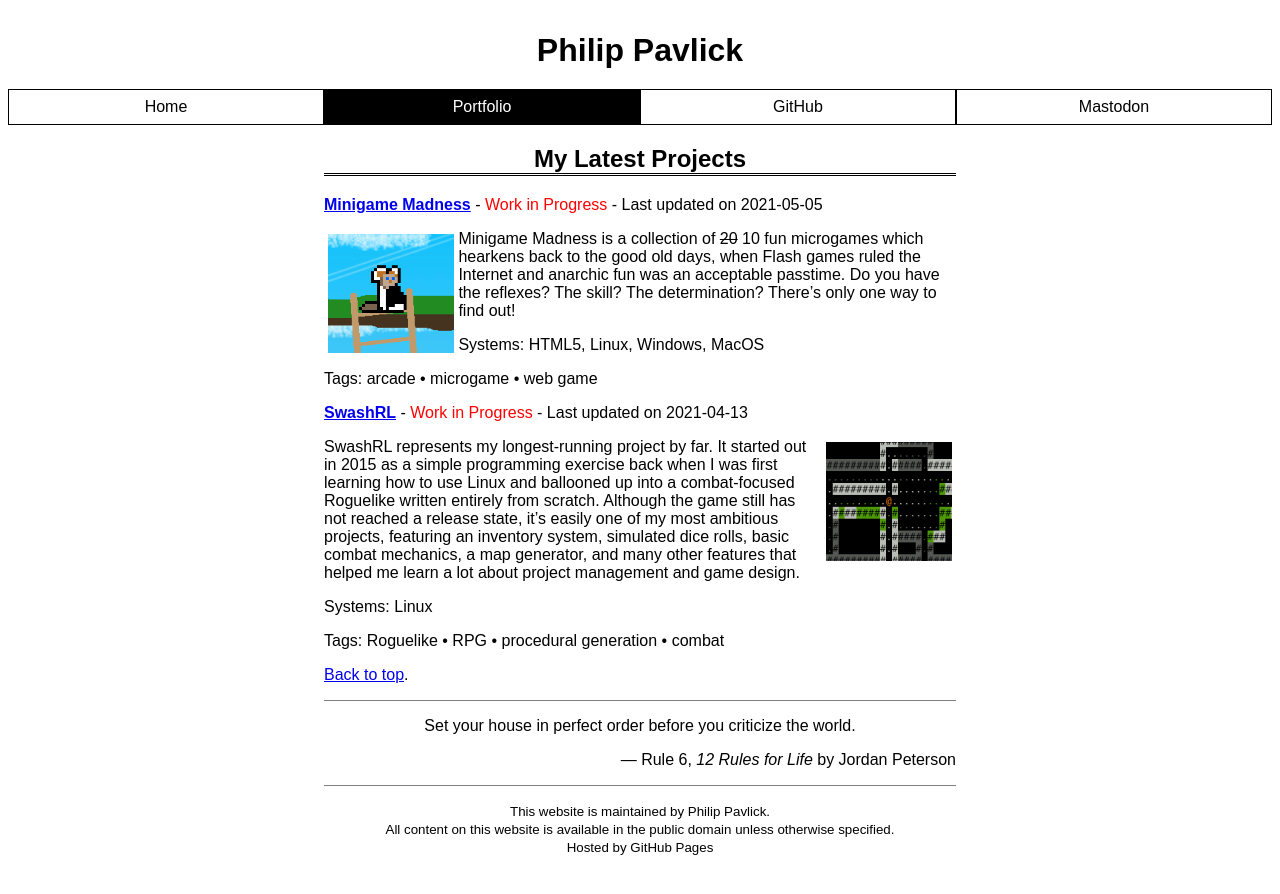
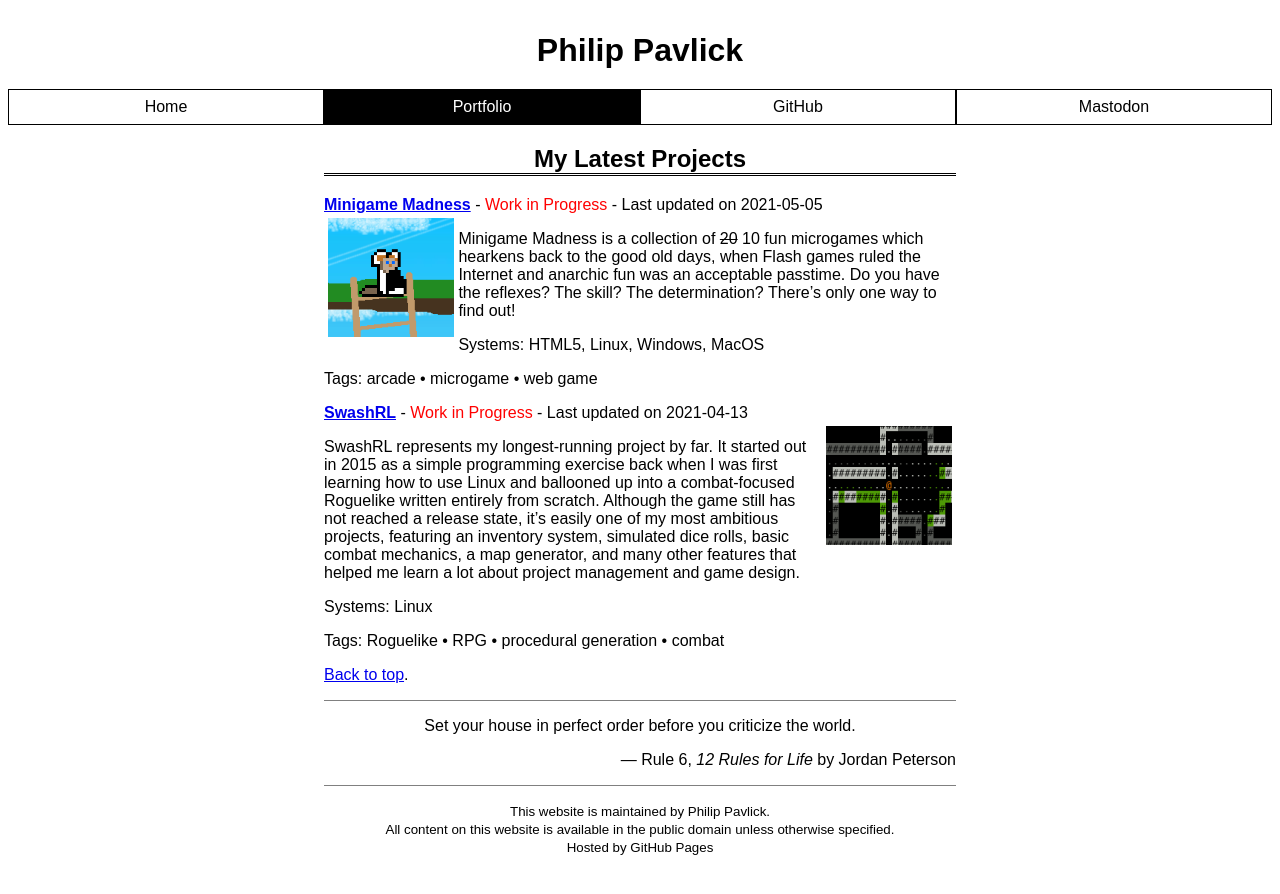
Before and after one commit to swashdev/swashdev.github.io, a Jekyll site: the page built from projects.html, in a window 1280 px wide. Shown: the top 894 px of the page. Built offline with Jekyll 4.4.1, drawn with Linux system fonts in a browser that asks for light colours.

Commit message:
fix blocking of previews in the Portfolio page.
The individual project previews should all be on their own line so that
the formatting doesn't go all funky because of the floating image
elements.

```diff
--- a/css/style.css
+++ b/css/style.css
@@ -162,7 +162,7 @@
 
 .post-preview
 {
-	float: left;
+	width: 100%;
 }
 
 /* for portfolio pages, formatting for screenshots/preview images which can
--- a/projects.html
+++ b/projects.html
@@ -8,13 +8,13 @@
 
 {% for post in site.posts %}
 {% assign even = forloop.index0 | modulo: 2 %}
-<p>
+<div class = "post-preview">
 	<strong><a href = "{{ post.url }}">{{ post.title }}</a></strong>
 	{% if post.tags contains "wip" %}
 	- <span style = "color: red;">Work in Progress</span>
 	{% endif %}
         - Last updated on {{ post.date | date: "%Y-%m-%d" }}
-</p>
+</div>
 
 {% if post.thumbnail %}
 
```
